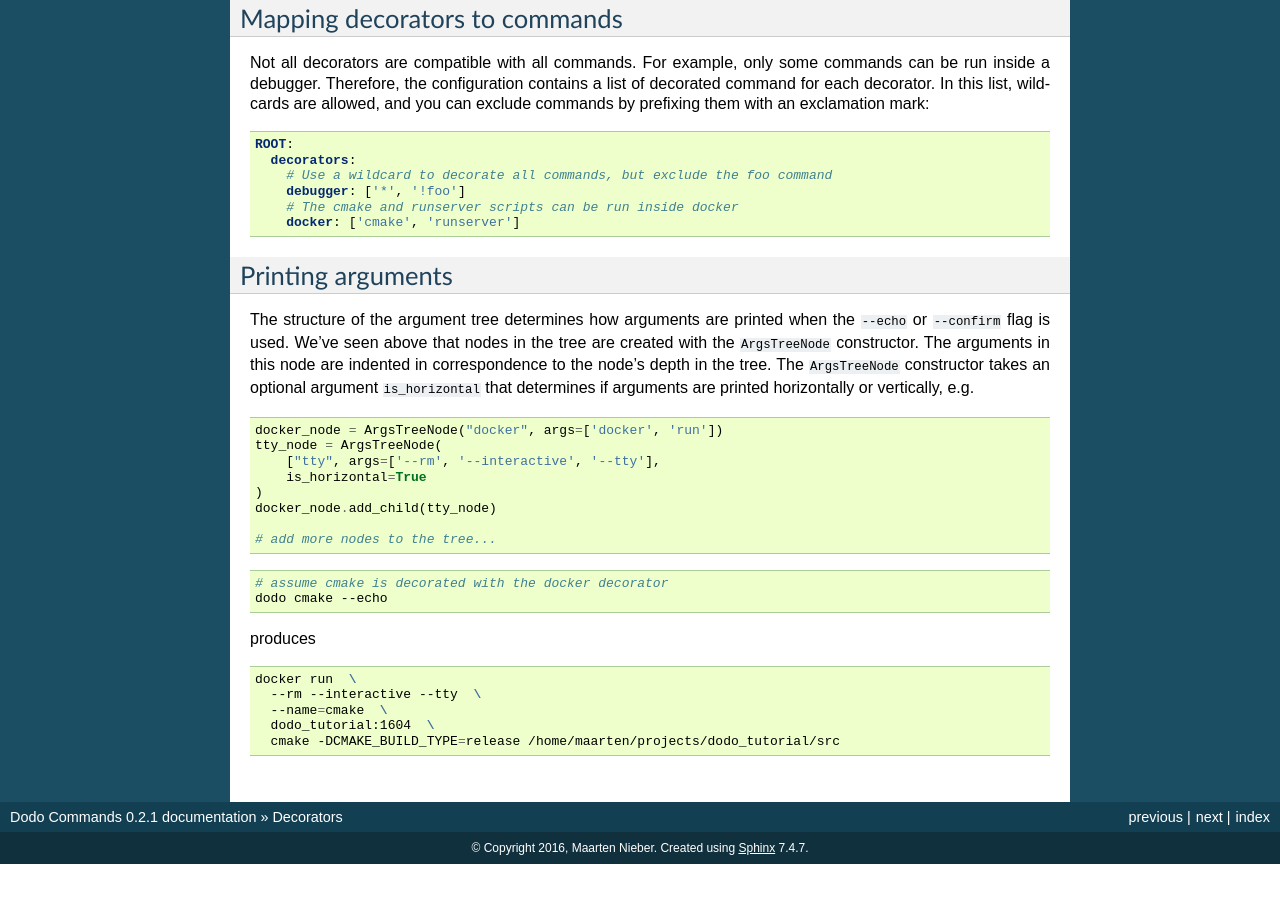
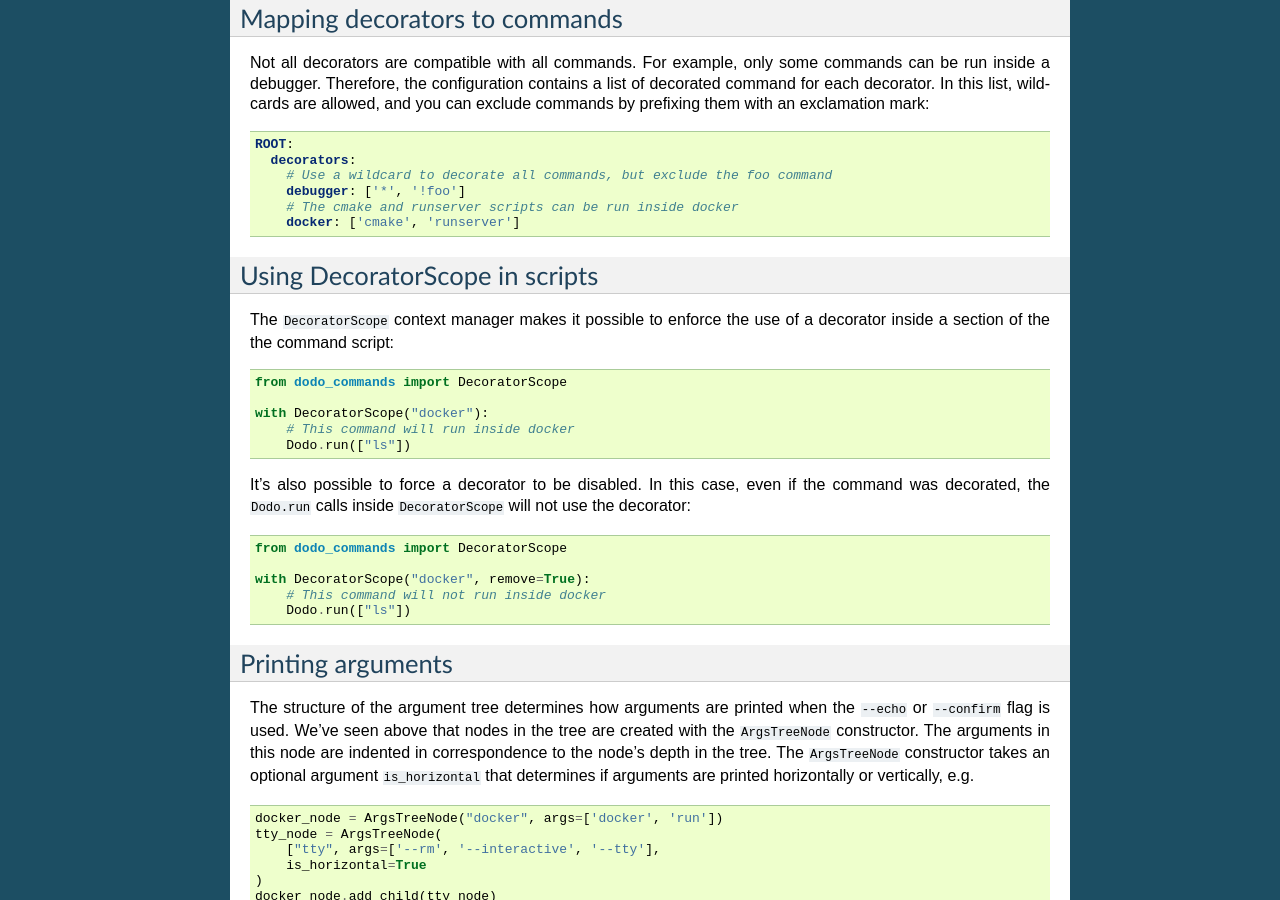
Before and after one commit to mnieber/dodo-commands, a Sphinx documentation site: the page built from doc/reference/decorators.rst, in a window 1280 px wide and 900 px high, scrolled down 1219 px. Built offline with Sphinx 7.4.7, drawn with Linux system fonts in a browser that asks for light colours; before the commit the page ends 2083 px from its top, so only the background shows below that; some of the changed text lies outside the part shown.

Commit message:
Improve docs

```diff
--- a/doc/reference/decorators.rst
+++ b/doc/reference/decorators.rst
@@ -65,7 +65,10 @@ This is similar to prepending, except that we do not need to create a new node
 Mapping decorators to commands
 ------------------------------
 
-Not all decorators are compatible with all commands. For example, only some commands can be run inside a debugger. Therefore, the configuration contains a list of decorated command for each decorator. In this list, wildcards are allowed, and you can exclude commands by prefixing them with an exclamation mark:
+Not all decorators are compatible with all commands. For example, only some commands can
+be run inside a debugger. Therefore, the configuration contains a list of decorated
+command for each decorator. In this list, wildcards are allowed, and you can exclude
+commands by prefixing them with an exclamation mark:
 
 .. code-block:: yaml
 
@@ -75,6 +78,33 @@ Not all decorators are compatible with all commands. For example, only some comm
         debugger: ['*', '!foo']
         # The cmake and runserver scripts can be run inside docker
         docker: ['cmake', 'runserver']
+
+
+Using DecoratorScope in scripts
+-------------------------------
+
+The ``DecoratorScope`` context manager makes it possible to enforce the use of a
+decorator inside a section of the the command script:
+
+.. code-block:: python
+
+    from dodo_commands import DecoratorScope
+
+    with DecoratorScope("docker"):
+        # This command will run inside docker
+        Dodo.run(["ls"])
+
+It's also possible to force a decorator to be disabled. In this case, even if the
+command was decorated, the ``Dodo.run`` calls inside ``DecoratorScope`` will not
+use the decorator:
+
+.. code-block:: python
+
+    from dodo_commands import DecoratorScope
+
+    with DecoratorScope("docker", remove=True):
+        # This command will not run inside docker
+        Dodo.run(["ls"])
 
 
 Printing arguments
```
